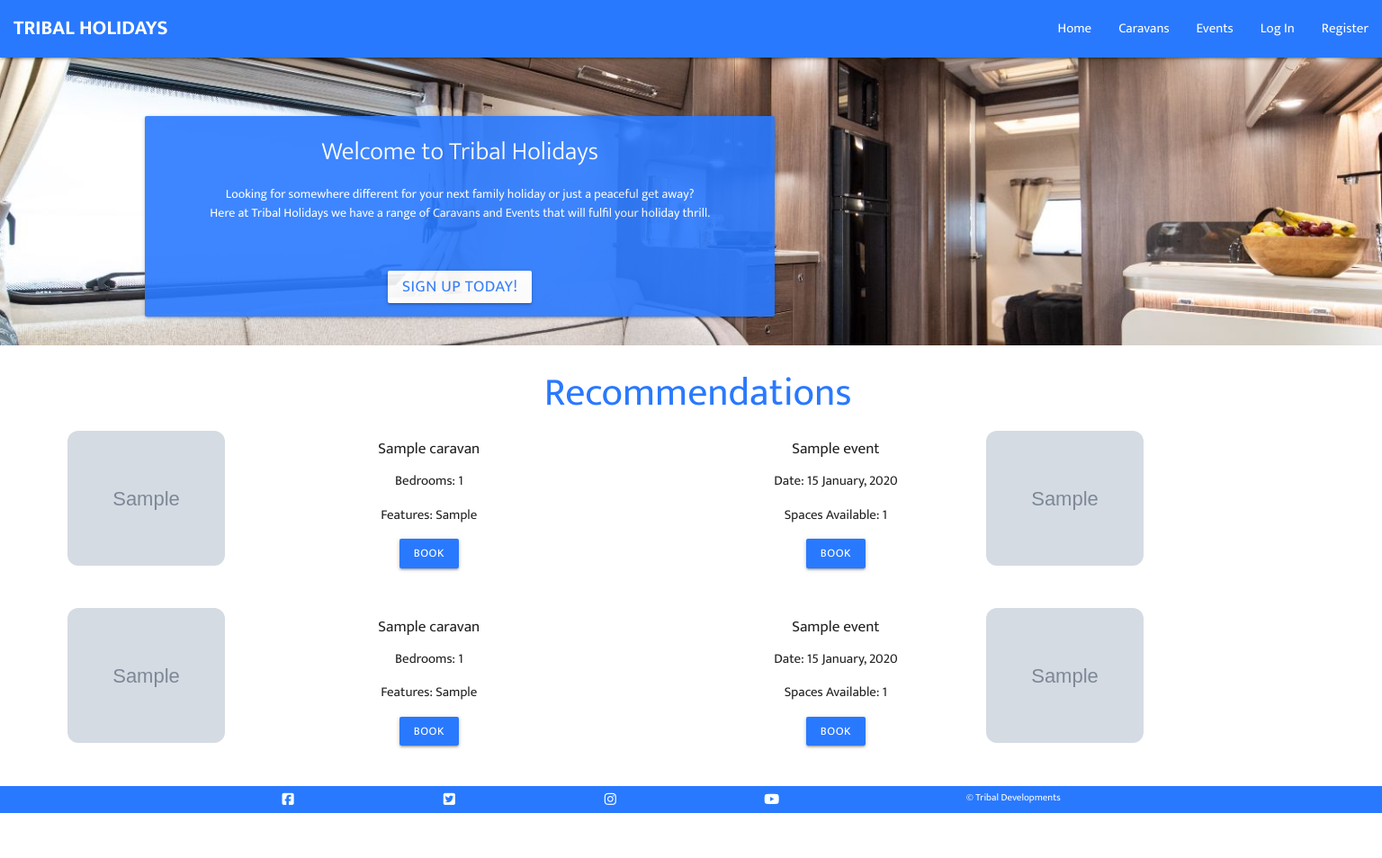
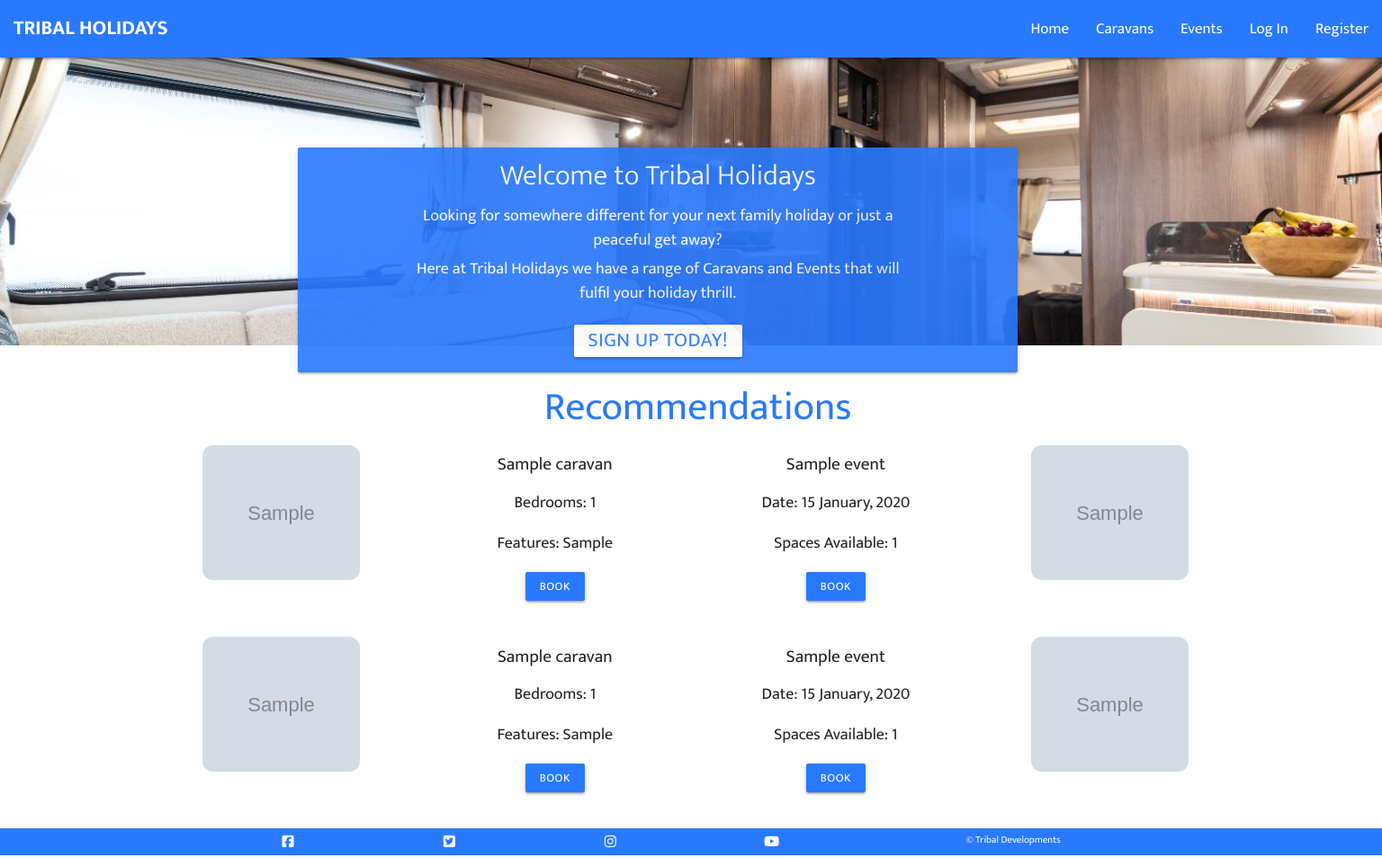
Before and after one commit to ABaron21/Tribal_Holidays, a Flask app: page / in a window 1536 px wide. Shown: the whole page at 90% size. Before the commit the page ends 904 px from the top, so only its background shows below. Run offline with Flask 2, Linux system fonts and the light colour scheme; tables that the repository leaves empty hold one stand-in row (values such as "Sample post"); grey boxes marked "Sample" are stand-in pictures; some libraries are stand-ins or nearby versions.

Commit message:
Add media queries for display responsivness from tablets to large laptops with screen size of 1440px

```diff
--- a/holidaymanager/static/css/style.css
+++ b/holidaymanager/static/css/style.css
@@ -512,3 +512,194 @@ main {
         font-size: 18px;
     }
 }
+
+@media screen and (min-width: 1440px) {
+    .nav-wrapper li a{
+        font-size: 17px;
+    }
+    .back-btn{
+        font-size: 18px;
+        width: 100px;
+        height: 40px;
+    }
+    /* Home Page */
+    .hero-card{
+        margin-left: 320px;
+        margin-top: 100px;
+        width: 800px;
+        height: 250px;
+    }
+    .hero-card .card-content{
+        padding: 16px;
+    }
+    .hero-card .signed-in .card-title{
+        font-size: 36px;
+        margin-bottom: 30px;
+    }
+    .hero-card .signed-out .card-title{
+        font-size: 32px;
+        margin-bottom: 15px;
+    }
+    .hero-card .signed-out p{
+        font-size: 18px;
+        margin-bottom: 5px;
+        padding: 0 100px;
+    }
+    .hero-card .signed-in p{
+        font-size: 20px;
+        margin-bottom: 5px;
+        padding: 0 100px;
+    }
+    .hero-card .sign-up{
+        margin: 0;
+        padding: 0 0 30px 0;
+    }
+    .hero-card .sign-up a{
+        font-size: 22px;
+    }
+    .recommendations .recommended-item-left .text-content{
+        margin-left: 150px;
+    }
+    .recommended-item-left .text-content h6{
+        font-size: 1.3rem;
+    }
+    .recommended-item-left .text-content p{
+        font-size: 18px;
+    }
+    .recommendations .recommended-item-left .image-content{
+        margin-left: 150px;
+    }
+    .recommendations .recommended-item-right .text-content{
+        margin-right: 50px;
+    }
+    .recommended-item-right .text-content h6{
+        font-size: 1.3rem;
+    }
+    .recommended-item-right .text-content p{
+        font-size: 18px;
+    }
+
+    /* Register & Login Page */
+    .register-card{
+        width: 75%;
+        margin-left: 130px;
+    }
+    .register-card .signup-btn{
+        margin-left: 295px;
+    }
+    .login-card{
+        width: 75%;
+        margin-left: 120px;
+    }
+    .login-card .signup-btn{
+        margin-left: 300px;
+    }
+
+    /* Caravans & Events Page */
+    .search-panel{
+        width: 75%;
+        margin-top: 30px;
+        margin-left: 130px;
+    }
+    .caravan-search-filter{
+        margin-right: 330px;
+    }
+    .search-card{
+        width: 480px;
+    }
+    .search-card .search-info p{
+        font-size: 18px;
+    }
+    .search-card .caravan-img img{
+        width: 175px;
+        height: 150px;
+        margin-left: 30px;
+    }
+    .search-card .btn{
+        margin-left: 300px;
+    }
+
+    /* Admin Dashboard */
+    .admin-title{
+        font-size: 42px;
+    }
+    .table-title{
+        font-size: 1.5rem;
+    }
+    .caravan-bookings .card-content p,
+    .event-bookings .card-content p{
+        font-size: 20px;
+    }
+    .caravan-options, .event-options{
+        font-size: 1.75rem;
+        margin-bottom: 30px;
+    }
+    .caravan-option a,
+    .event-option a{
+        font-size: 18px;
+        width: 100px;
+        height: 35px;
+    }
+    .add-caravan-card, .add-event-card{
+        width: 75%;
+        margin-left: 110px;
+    }
+    .delete-caravan .modal-content p{
+        font-size: 18px;
+    }
+    .delete-caravan .modal-content img{
+        margin-left: 250px;
+    }
+    .delete-caravan .modal-content .input-field{
+        width: 50%;
+        margin-top: 20px;
+        margin-left: 180px;
+    }
+
+    /* Booking Page */
+    .caravan-booking-card, .event-booking-card{
+        width: 75%;
+        margin-left: 110px;
+    }
+    .caravan-booking-card .caravan-details .booking-caravan-name,
+    .event-booking-card .event-details .booking-event-name{
+        font-size: 24px;
+    }
+    .caravan-booking-card .caravan-details img,
+    .event-booking-card .event-details img{
+        width: 175px;
+        height: 150px;
+    }
+    .caravan-booking-card .caravan-details p,
+    .event-booking-card .event-details p{
+        font-size: 18px;
+    }
+
+    /* Profile Page */
+    .profile-title{
+        font-size: 48px;
+    }
+    .profile-card .card-content p{
+        font-size: 22px;
+    }
+    .detail-actions{
+        margin-left: 200px;
+    }
+    .profile-btn{
+        font-size: 18px;
+    }
+    .caravan-booking .booking-details p,
+    .event-booking .booking-details p{
+        font-size: 20px;
+    }
+    .change-details-card,
+    .change-password-card{
+        width: 75%;
+        margin-left: 120px;
+    }
+    .delete-account-modal .modal-content .input-field{
+        width: 50%;
+        margin-top: 20px;
+        margin-left: 180px;
+    }
+}
--- a/holidaymanager/templates/add-caravan.html
+++ b/holidaymanager/templates/add-caravan.html
@@ -4,7 +4,7 @@
     <h1 class="page-title uppercase center">Add Caravan</h1>
     <div class="row">
         <div class="col s12">
-            <div class="card add.caravan-card">
+            <div class="card add-caravan-card">
                 <div class="card-content">
                     <form method="POST" action="{{ url_for('add_caravan') }}">
                         <div class="row">
--- a/holidaymanager/templates/caravan-booking.html
+++ b/holidaymanager/templates/caravan-booking.html
@@ -8,7 +8,7 @@
                 <div class="card-content">
                     <div class="row caravan-details">
                         <div class="col s12 booking-caravan-name">
-                            <p>{{ caravan.name }}</p>
+                            <h5 class="center">{{ caravan.name }}</h5>
                         </div>
                         <div class="col s12 center">
                             <img src="{{ caravan.img_url }}" alt="caravan-img">
--- a/holidaymanager/templates/caravans.html
+++ b/holidaymanager/templates/caravans.html
@@ -30,10 +30,10 @@
             <div class="card search-card">
                 <div class="card-content">
                     <div class="row">
-                        <div class="col s4 caravan-img">
+                        <div class="col s4 l5 caravan-img">
                             <img src="{{ caravan.img_url }}" alt="caravan-img">
                         </div>
-                        <div class="col s8 search-info">
+                        <div class="col s8 l7 search-info">
                             <p>{{ caravan.name }}</p>
                             <p>Bedrooms: {{ caravan.bedrooms}}</p>
                             <p>Features: {{ caravan.additional_feature}}</p>
--- a/holidaymanager/templates/delete-caravan.html
+++ b/holidaymanager/templates/delete-caravan.html
@@ -47,8 +47,8 @@
                         <img src="{{ caravan.img_url }}" alt="caravan-img">
                     </div>
                     <div class="modal-footer">
-                        <a href="{{ url_for('remove_caravan', caravan_id=caravan.id)}}"
-                            class="modal-close btn btn-small red accent-3">Delete</a>
+                        <button class="modal-close btn btn-small blue accent-3">Cancel</button>
+                        <a href="{{ url_for('remove_caravan', caravan_id=caravan.id)}}" class="btn btn-small red accent-3">Delete</a>
                     </div>
                 </div>
             </div>
--- a/holidaymanager/templates/edit-caravan.html
+++ b/holidaymanager/templates/edit-caravan.html
@@ -4,7 +4,7 @@
     <h1 class="page-title uppercase center">Edit Caravan</h1>
     <div class="row">
         <div class="col s12">
-            <div class="card add.caravan-card">
+            <div class="card add-caravan-card">
                 <div class="card-content">
                     <form method="POST" action="{{ url_for('edit_caravan', caravan_id=caravan.id) }}">
                         <div class="row">
--- a/holidaymanager/templates/event-booking.html
+++ b/holidaymanager/templates/event-booking.html
@@ -8,7 +8,7 @@
                 <div class="card-content">
                     <div class="row event-details">
                         <div class="col s12 booking-event-name">
-                            <p>{{ event.name }}</p>
+                            <h5 class="center">{{ event.name }}</h5>
                         </div>
                         <div class="col s12 center">
                             <img src="{{ event.img_url }}" alt="event-img">
--- a/holidaymanager/templates/home.html
+++ b/holidaymanager/templates/home.html
@@ -5,7 +5,7 @@
         <div class="col s12">
             <div class="card hero-card blue accent-3">
                 {% if session['user'] %}
-                <div class="card-content white-text">
+                <div class="card-content signed-in white-text">
                     <span class="card-title center">Looking to Book Your Next Holiday?</span>
                     <p>Thinking about staying with Tribal Holidays again?</p>
                     <p>Why not check out our other Caravans and Events for a different expierience.</p>
@@ -15,7 +15,7 @@
                     <a class="btn btn-small white" href="{{ url_for('events') }}">Events</a>
                 </div>
                 {% else %}
-                <div class="card-content white-text">
+                <div class="card-content signed-out white-text">
                     <span class="card-title center">Welcome to Tribal Holidays</span>
                     <p>Looking for somewhere different for your next family holiday or just a peaceful get away?</p>
                     <p>Here at Tribal Holidays we have a range of Caravans and Events that will fulfil your holiday
--- a/holidaymanager/templates/profile.html
+++ b/holidaymanager/templates/profile.html
@@ -32,7 +32,7 @@
         </div>
     </div>
     <!-- Modal Structure -->
-    <div id="account-delete-{{ account.id }}" class="modal">
+    <div id="account-delete-{{ account.id }}" class="modal delete-account-modal">
         <form method="POST" action="{{ url_for('profile', username=account.username) }}">
             <div class="modal-content">
                 <h4 class="center">Are you sure you want to delete your account?</h4>
```
Also changed, not shown: holidaymanager/templates/admin-dashboard.html (+6 -6 lines).
